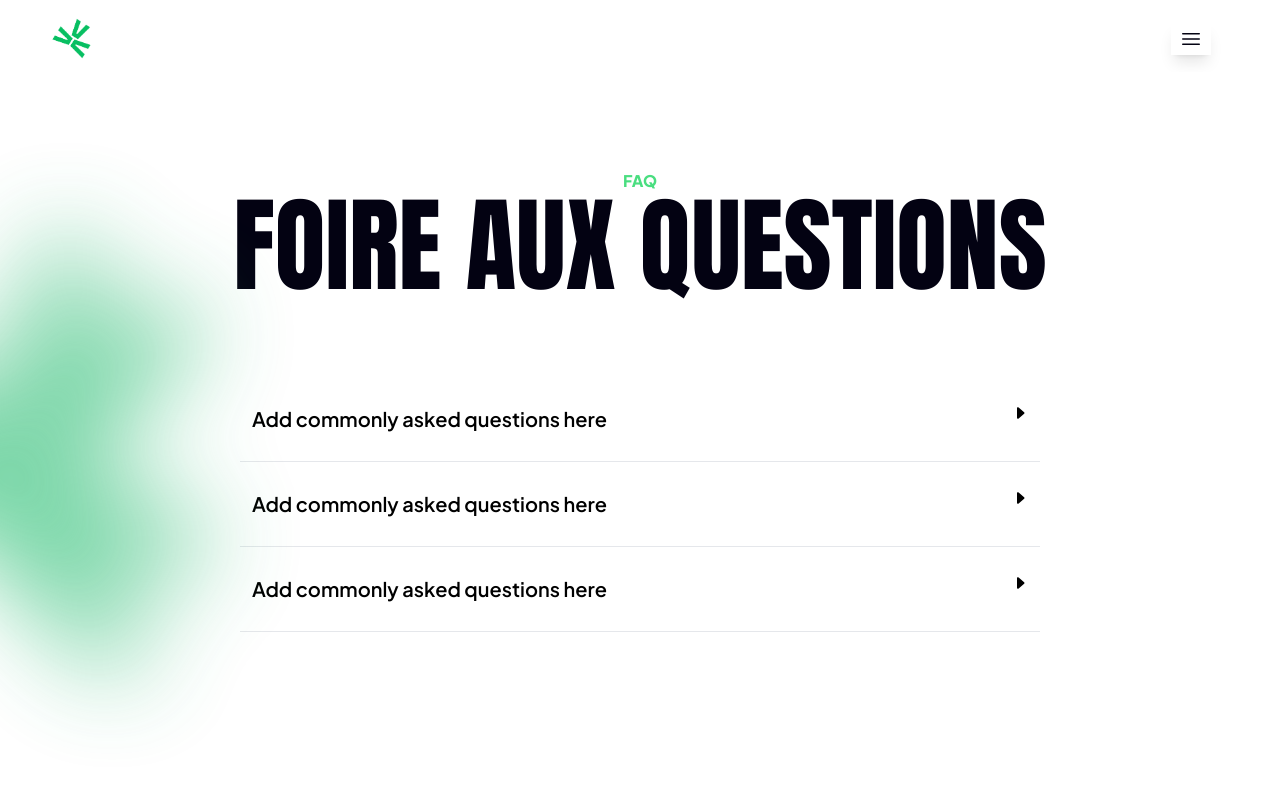
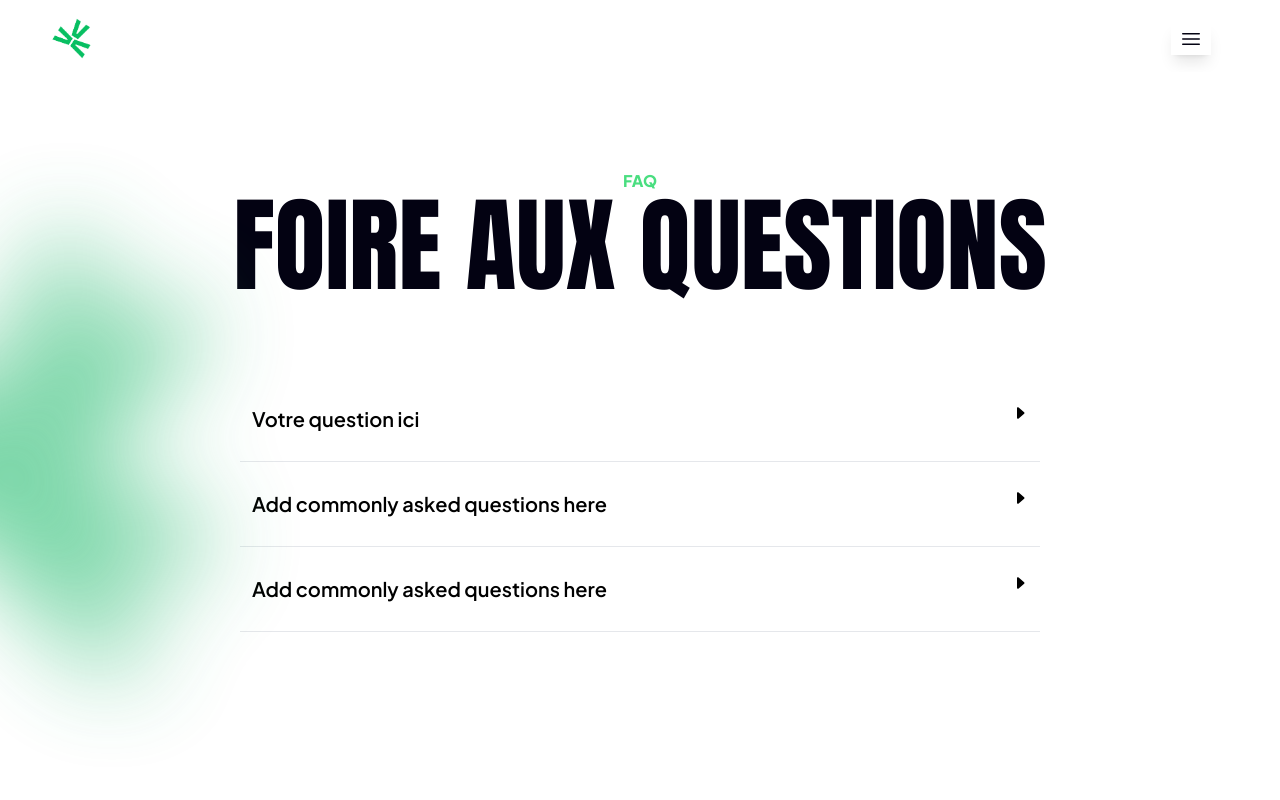
Before and after one commit to massahoudou/tedv-fest, a Next.js app: page /faq in a window 1280 px wide. Shown: the top 800 px of the page. Built offline with nearby package versions, Linux system fonts and the light colour scheme.

Commit message:
processing deployement

```diff
--- a/src/app/faq/page.jsx
+++ b/src/app/faq/page.jsx
@@ -11,7 +11,7 @@ export const metadata = {
   }
 const Faq = () => {
     const faqItems = [
-        {id:1, question: "Add commonly asked questions here", answer: "Lorem ipsum dolor sit amet, consectetur adipiscing elit. Nullam ut lorem quilectus molestie malesuada vitae vel purus.", isOpen: false },
+        {id:1, question: "Votre question ici", answer: "Lorem ipsum dolor sit amet, consectetur adipiscing elit. Nullam ut lorem quilectus molestie malesuada vitae vel purus.", isOpen: false },
         {id:2 , question: "Add commonly asked questions here", answer: "Lorem ipsum dolor sit amet, consectetur adipiscing elit. Nullam ut lorem quilectus molestie malesuada vitae vel purus.", isOpen: false },
         {id:3, question: "Add commonly asked questions here", answer: "Lorem ipsum dolor sit amet, consectetur adipiscing elit. Nullam ut lorem quilectus molestie malesuada vitae vel purus.", isOpen: false },
     ];
```
